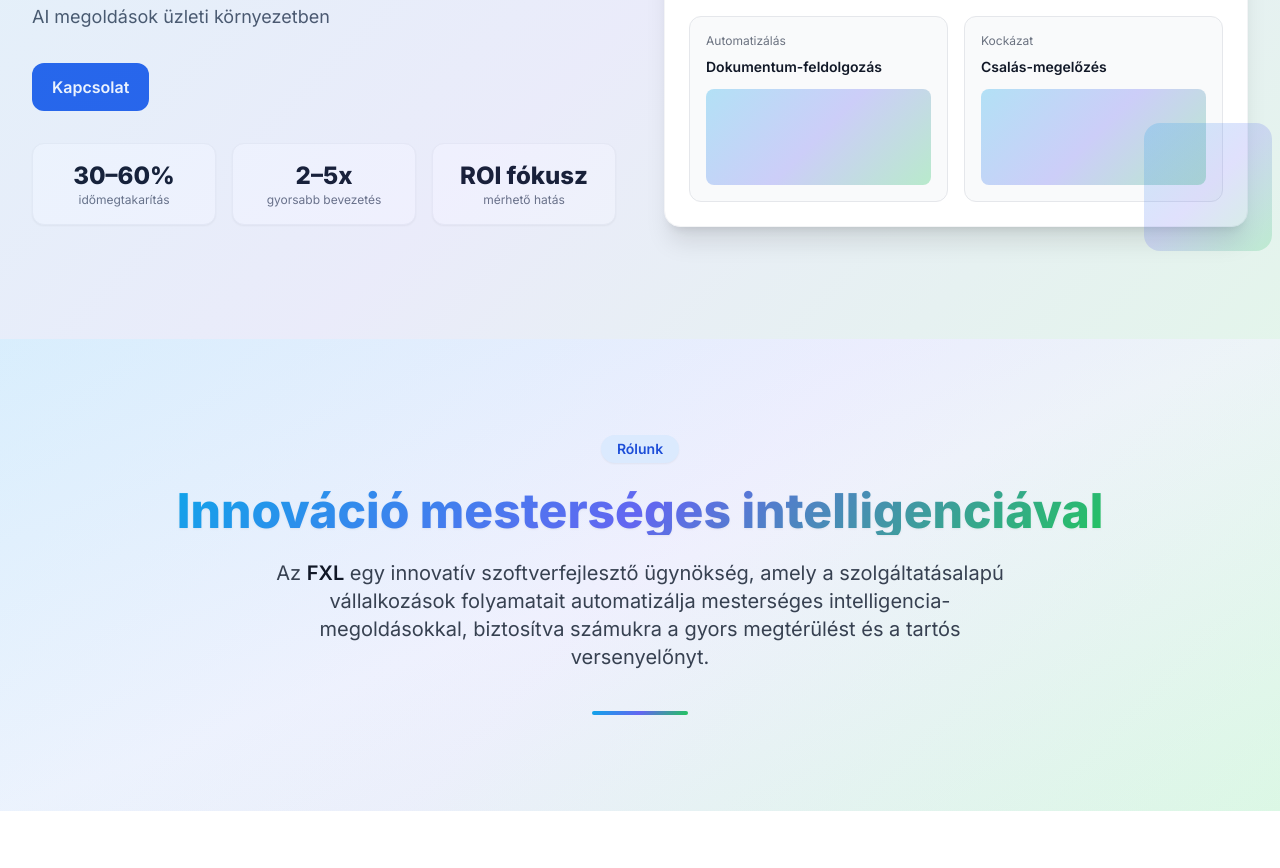
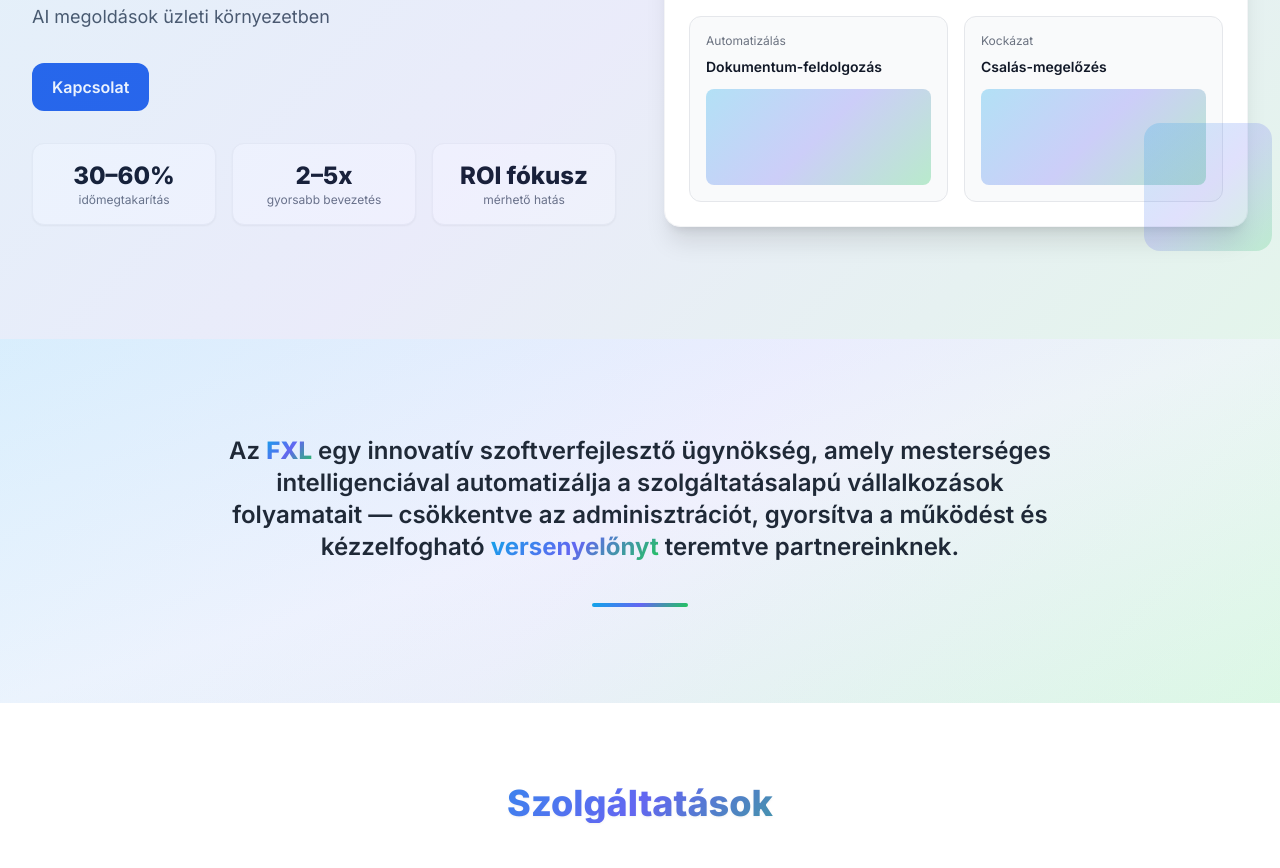
Before and after one commit to JanosFXL/fxl, a plain HTML site: page index.html in a window 1280 px wide. Shown: the part 388-1256 px from the top of the page. Drawn offline with nearby package versions, Linux system fonts and the light colour scheme.

Commit message:
About szakasz finomhangolás.html

```diff
--- a/index.html
+++ b/index.html
@@ -96,20 +96,15 @@
     </div>
   </section>
 
-    <!-- ABOUT -->
+  <!-- ABOUT -->
   <section class="section relative py-24 bg-gradient-to-br from-blue-50 via-white to-green-50 overflow-hidden">
     <div class="absolute inset-0 brand-gradient opacity-10"></div>
-    <div class="mx-auto max-w-5xl px-4 sm:px-6 lg:px-8 relative z-10 text-center">
-      <div class="inline-block px-4 py-1 rounded-full text-sm font-semibold text-blue-700 bg-blue-100 mb-6 shadow-sm">
-        Rólunk
-      </div>
-      <h2 class="text-4xl sm:text-5xl font-extrabold text-gradient mb-6 drop-shadow-sm">
-        Innováció mesterséges intelligenciával
-      </h2>
-      <p class="text-lg sm:text-xl text-gray-700 max-w-3xl mx-auto leading-relaxed">
-        Az <span class="font-semibold text-gray-900">FXL</span> egy innovatív szoftverfejlesztő ügynökség, amely a
-        szolgáltatásalapú vállalkozások folyamatait automatizálja mesterséges intelligencia-megoldásokkal, biztosítva
-        számukra a gyors megtérülést és a tartós versenyelőnyt.
+    <div class="mx-auto max-w-4xl px-4 sm:px-6 lg:px-8 relative z-10 text-center">
+      <p class="text-xl sm:text-2xl font-semibold text-gray-800 leading-relaxed">
+        Az <span class="text-gradient font-extrabold">FXL</span> egy innovatív szoftverfejlesztő ügynökség,
+        amely mesterséges intelligenciával automatizálja a szolgáltatásalapú vállalkozások folyamatait —
+        csökkentve az adminisztrációt, gyorsítva a működést és kézzelfogható
+        <span class="text-gradient font-bold">versenyelőnyt</span> teremtve partnereinknek.
       </p>
       <div class="mt-10 flex justify-center">
         <div class="w-24 h-1 rounded-full brand-gradient"></div>
```
